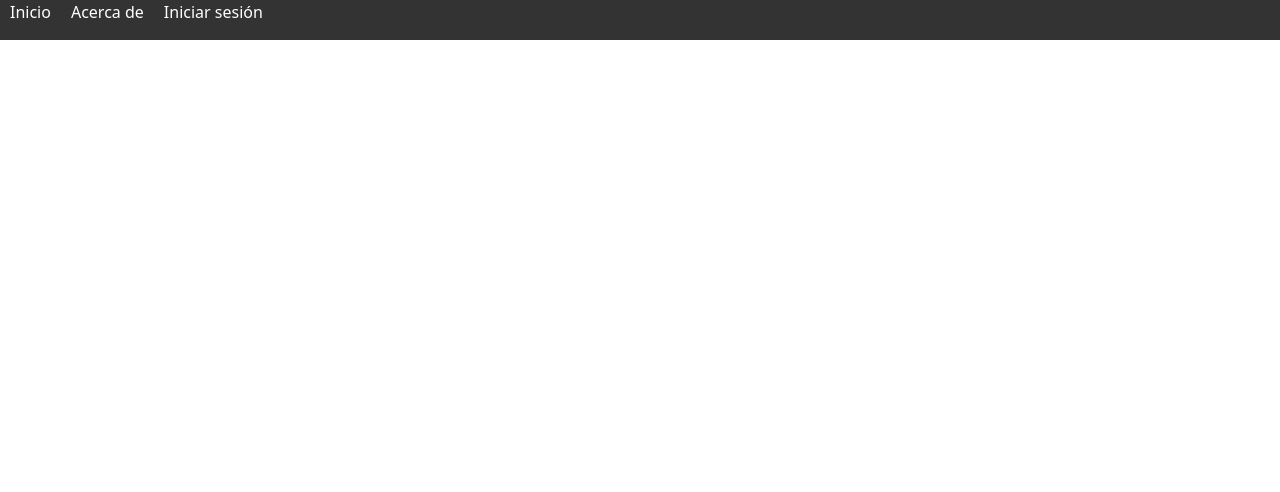
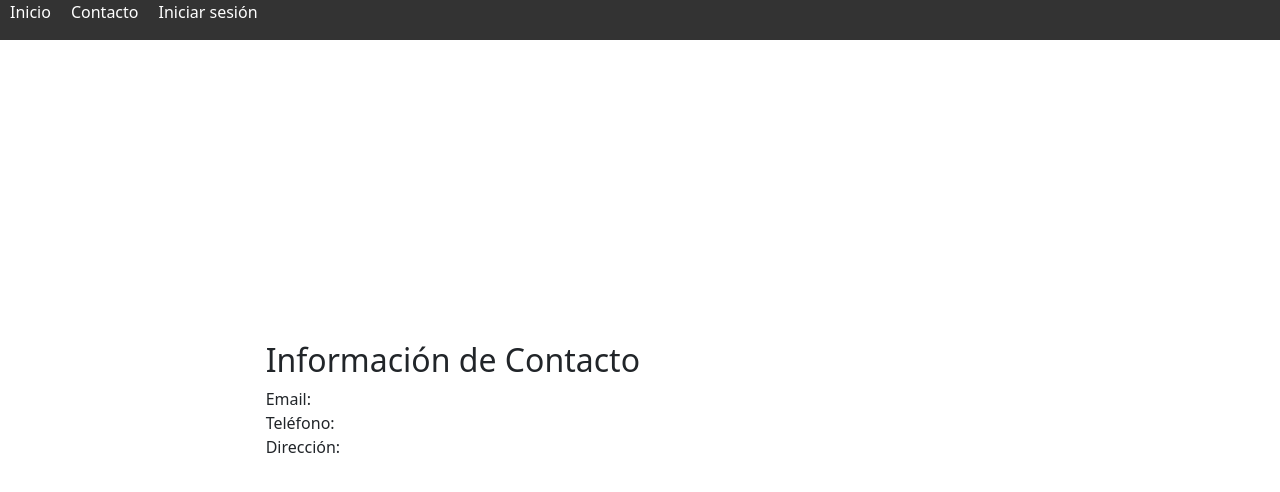
Before and after one commit to federicoherce/cidepint, a Vue app in the folder portal/: page /contacto in a window 1280 px wide. Shown: the top 492 px of the page. Built offline with nearby package versions, Linux system fonts and the light colour scheme; no server answers.

Commit message:
informacion de contacto

```diff
--- a/portal/src/components/Navbar.vue
+++ b/portal/src/components/Navbar.vue
@@ -2,7 +2,7 @@
     <nav>
       <ul>
         <li><router-link to="/">Inicio</router-link></li>
-        <li><router-link to="/about">Acerca de</router-link></li>
+        <li><router-link to="/contacto">Contacto</router-link></li>
         <li><div v-if="!loggedIn" class="login-form"><router-link to="/login">Iniciar sesión</router-link></div></li>
         <li><div v-if="loggedIn" class="login-form"><router-link to="/login">Cerrar sesión</router-link></div></li>
       </ul>
--- a/portal/src/main.js
+++ b/portal/src/main.js
@@ -1,13 +1,13 @@
 import './assets/main.css'
 import 'bootstrap/dist/css/bootstrap.css';
-
 
 import { createApp } from 'vue'
 import { createPinia } from 'pinia'
 
-
 import App from './App.vue'
 import router from './router'
+
+
 
 const app = createApp(App)
 
--- a/portal/src/router/index.js
+++ b/portal/src/router/index.js
@@ -1,7 +1,8 @@
 import { createRouter, createWebHistory } from 'vue-router'
-import Home from '../components/Home.vue'
+import Home from '../views/Home.vue'
 import Navbar from '../components/Navbar.vue'
 import loginView from '../views/loginView.vue'
+import contacto from '../views/contacto.vue'
 
 const routes = [
   {
@@ -18,6 +19,11 @@ const routes = [
     path: '/login',
     name: "loginView",
     component: loginView
+  },
+  {
+    path: '/contacto',
+    name: "contacto",
+    component: contacto
   }
 ]
 
@@ -26,4 +32,6 @@ const router = createRouter({
   routes
 })
 
+
+
 export default router
--- a/portal/src/components/Home.vue
+++ b/portal/src/views/Home.vue
@@ -2,13 +2,11 @@
   <div>
     <h1>Bienvenido a nuestro portal de servicios</h1>
 
-    <!-- Descripción del servicio -->
     <p>
       Aquí encontrarás una amplia gama de servicios ofrecidos por diversas instituciones.
       Puedes explorar y solicitar los servicios que necesitas de manera fácil y rápida.
     </p>
 
-    <!-- Acciones disponibles -->
     <div>
       <h2>Acciones disponibles:</h2>
       <ul>
--- /dev/null
+++ b/portal/src/views/contacto.vue
@@ -0,0 +1,35 @@
+<template>
+    <div>
+      <h2>Información de Contacto</h2>
+      <div>Email: {{ contacto.email }}</div>
+      <div>Teléfono: {{ contacto.telefono }}</div>
+      <div>Dirección: {{ contacto.direccion }}</div>
+    </div>
+  </template>
+<script>
+import { apiService } from '@/api';
+
+export default {
+  data() {
+    return {
+      contacto: {}
+    };
+  },
+  methods: {
+    async obtenerInformacionDeContacto() {
+      try {
+        const respuesta = await apiService.get('api/contacto');
+        this.contacto = respuesta.data;
+      } catch (error) {
+        console.error('Error al obtener la información de contacto', error);
+      }
+    }
+  },
+  mounted() {
+    this.obtenerInformacionDeContacto();
+  }
+}
+</script>
+
+<style>
+</style>
```
